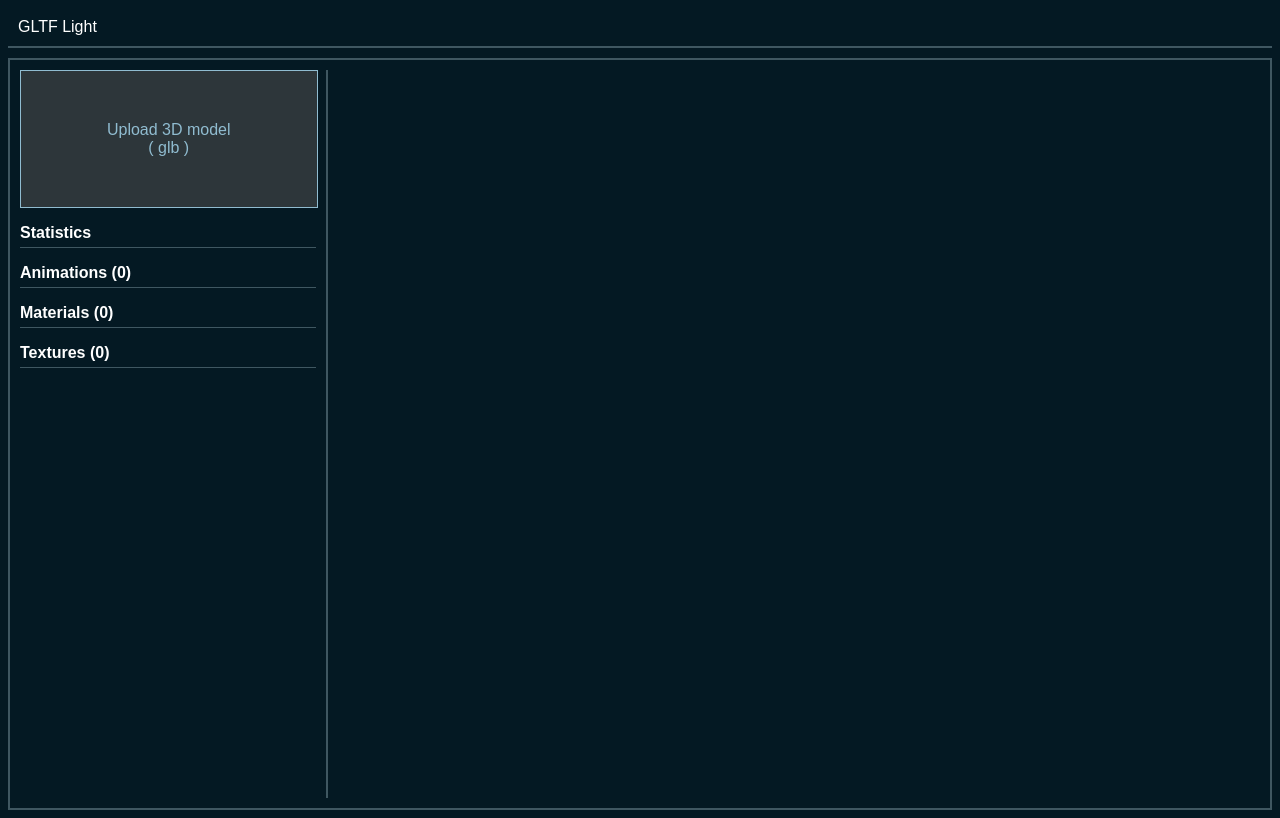
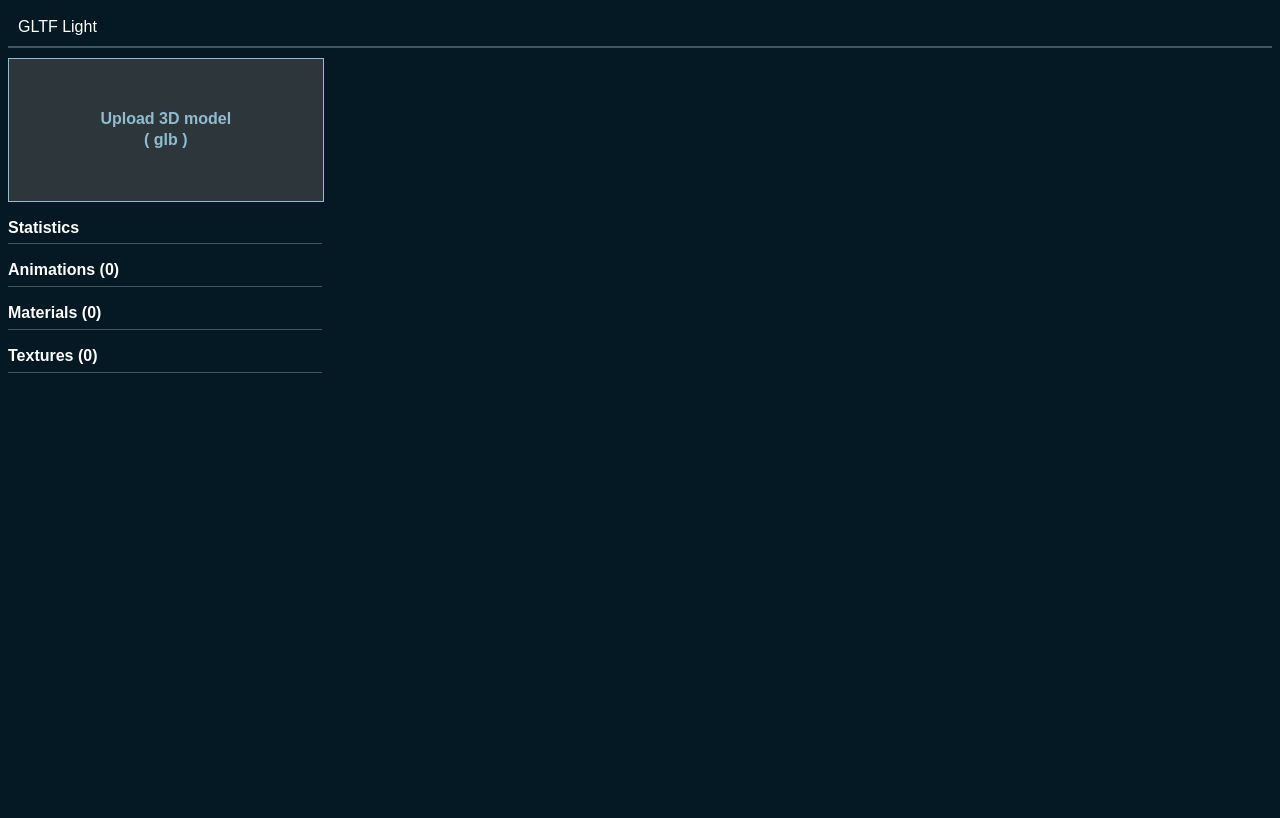
Before and after one commit to raihara3/gltf-light, a Next.js app: page / in a window 1280 px wide. Built offline with nearby package versions, Linux system fonts and the light colour scheme; a web font is replaced by a local one.

Commit message:
add twoColumn component

```diff
--- a/app/components/Sidebar.jsx
+++ b/app/components/Sidebar.jsx
@@ -14,6 +14,7 @@ import { upload3DModelSelector } from '../state/selectors/Upload3DModelSelector'
 
 // components
 import Uploader from './Uploader';
+import TwoColumn from "../layouts/TwoColumn"
 
 // styles
 import commonStyles from "../styles/components/common.module.scss";
--- /dev/null
+++ b/app/layouts/TwoColumn.jsx
@@ -0,0 +1,21 @@
+// lib
+import { memo } from 'react';
+
+// styles
+import styles from "../styles/layouts/twoColumn.module.scss"
+import commonStyles from "../styles/components/common.module.scss"
+
+const TwoColumn = ({ left, right, leftClassName = "", rightClassName = "" }) => {
+  return (
+    <div className={styles.layoutTwoColumn}>
+      <div className={`${commonStyles.noteText} ${leftClassName}`}>
+        {left}
+      </div>
+      <div className={`${commonStyles.noteText} ${commonStyles.textOverflow} ${rightClassName}`}>
+        {right}
+      </div>
+    </div>
+  )
+}
+
+export default memo(TwoColumn);
--- a/app/page.tsx
+++ b/app/page.tsx
@@ -5,10 +5,9 @@ import { RecoilRoot } from "recoil";
 
 // style
 import "./styles/global.scss";
-import layoutStyles from "./styles/layouts.module.scss"
-import commonStyles from "./styles/components/common.module.scss"
 
 // components
+import TwoColumn from "./layouts/TwoColumn";
 import Header from "./components/Header";
 import Sidebar from "./components/Sidebar";
 import Viewer from "./components/Viewer";
@@ -17,14 +16,10 @@ export default function Home() {
   return (
     <RecoilRoot>
       <Header />
-      <main className={`${layoutStyles.layoutTwoColumn} ${commonStyles.border}`}>
-        <div className={`${layoutStyles.sidebar} ${layoutStyles.layoutColumnLeft}`}>
-          <Sidebar />
-        </div>
-        <div>
-          <Viewer />
-        </div>
-      </main>
+      <TwoColumn
+        left={<Sidebar />}
+        right={<Viewer />}
+      />
     </RecoilRoot>
   );
 }
--- /dev/null
+++ b/app/styles/layouts/twoColumn.module.scss
@@ -0,0 +1,8 @@
+@import "../variables";
+
+.layoutTwoColumn {
+  display: grid;
+  gap: 10px;
+  grid-template-columns: 1fr 3fr;
+  box-sizing: border-box;
+}
```
